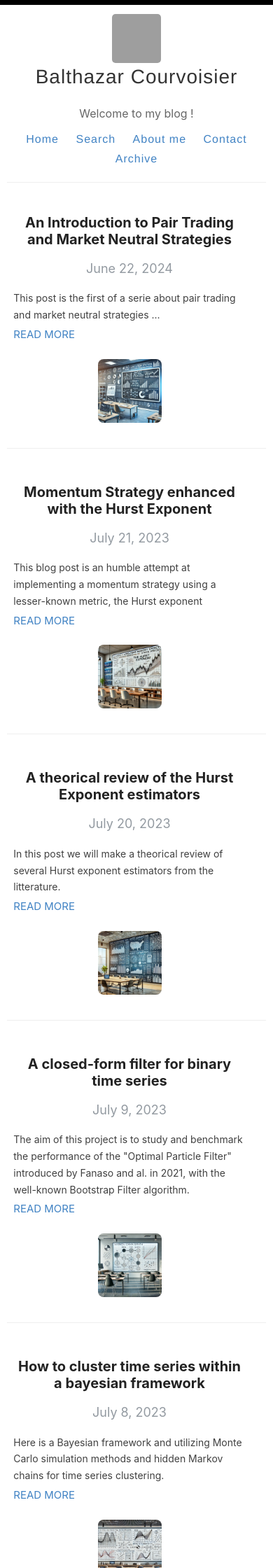
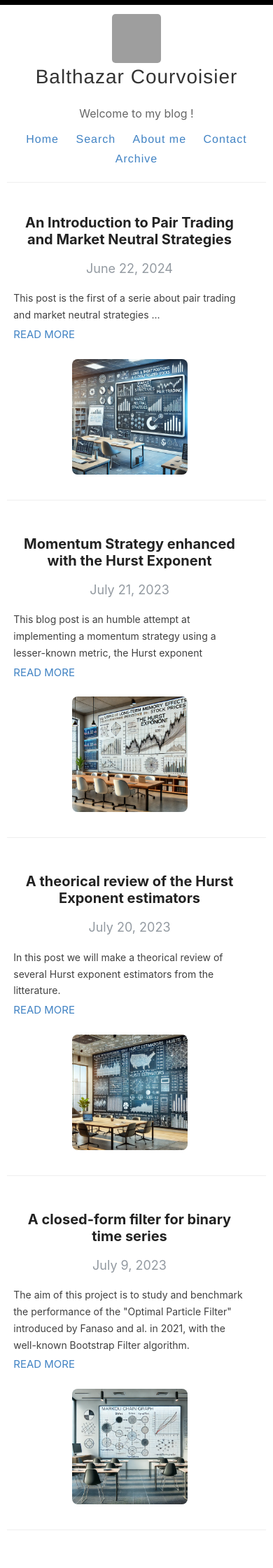
Before and after one commit to Zaltarba/blog, a Jekyll site: the page built from index.html, in a window 390 px wide. Shown: the top 2240 px of the page at 70% size. Built offline with Jekyll 4.4.1, drawn with Linux system fonts in a browser that asks for light colours; the list of posts is cut into pages by our own code.

Commit message:
Update index.html

```diff
--- a/index.html
+++ b/index.html
@@ -37,7 +37,7 @@ layout: default
     }
 
     .post-image {
-      max-width: 30%;
+      max-width: 50%;
       order: 2; /* Puts the image below the content on small screens */
       display: flex;
       justify-content: center; /* Center the image within the post-image div */
```
